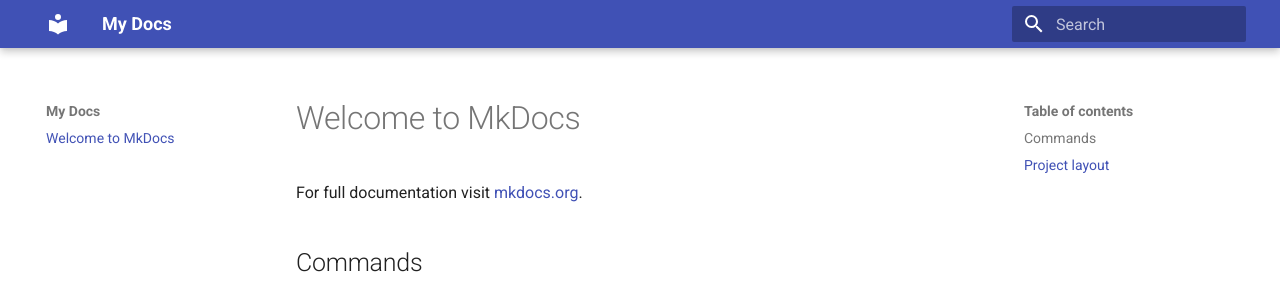
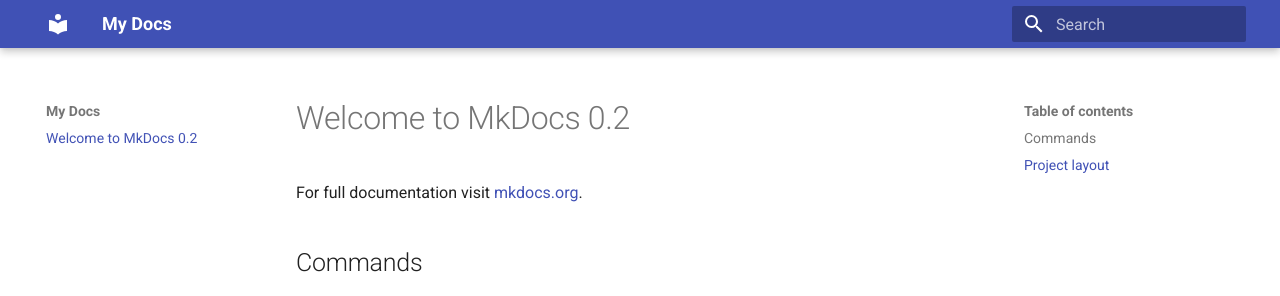
Before and after one commit to kinstaky/mkdocs-demo, an MkDocs documentation site: the page built from docs/index.md, in a window 1280 px wide. Shown: the top 296 px of the page. Built offline with MkDocs 1.6.1 and Material for MkDocs 9.7.7, drawn with Linux system fonts in a browser that asks for light colours; the version menu is left out.

Commit message:
add version 0.2

```diff
--- a/docs/index.md
+++ b/docs/index.md
@@ -1,4 +1,4 @@
-# Welcome to MkDocs
+# Welcome to MkDocs 0.2
 
 For full documentation visit [mkdocs.org](https://www.mkdocs.org).
 
```
